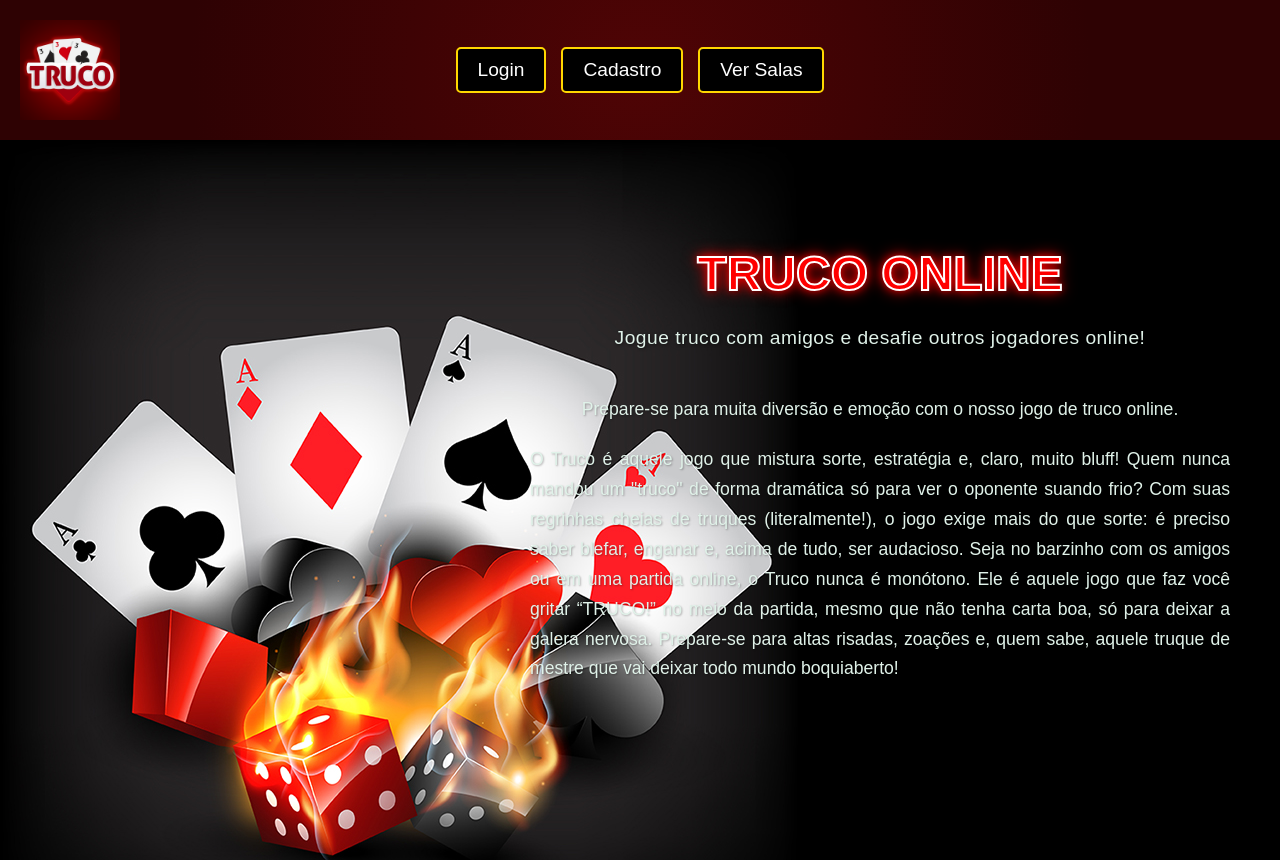
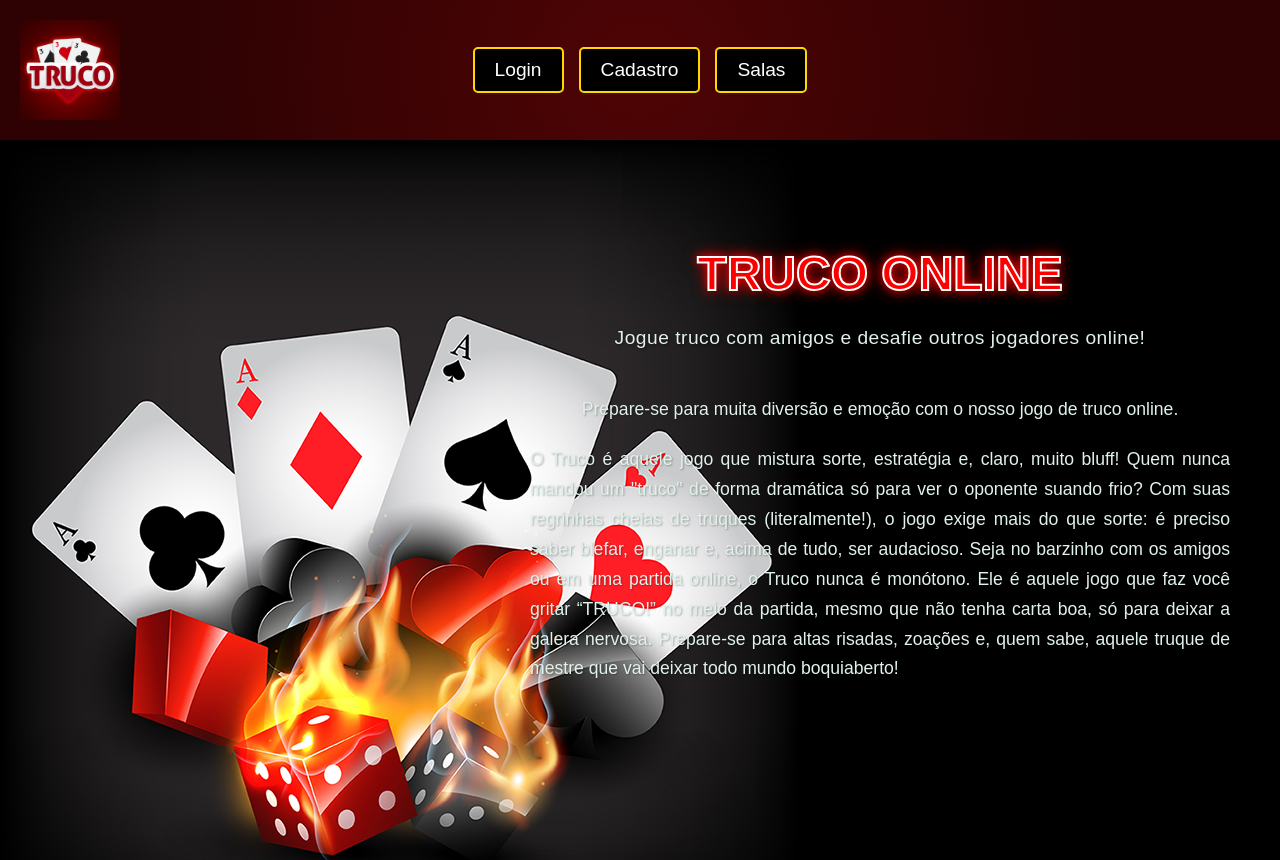
Before and after one commit to fipp-unoeste/atividade-bimestral-fipptruco-add, a Next.js app in the folder client/my-app/: page / in a window 1280 px wide. Built offline with nearby package versions, Linux system fonts and the light colour scheme.

Commit message:
alteracao de nome de navButton

```diff
--- a/client/my-app/app/page.js
+++ b/client/my-app/app/page.js
@@ -31,7 +31,7 @@ export default function Home({children}) {
                 <div style={styles.navLinks}>
                     <Link href="/login" style={styles.navButton}>Login</Link>
                     <Link href="/cadastro" style={styles.navButton}>Cadastro</Link>
-                    <Link href="/salas" style={styles.navButton}>Ver Salas</Link>
+                    <Link href="/salas" style={styles.navButton}>Salas</Link>
                 </div>
                 <div style={styles.navUser}>
 
```
